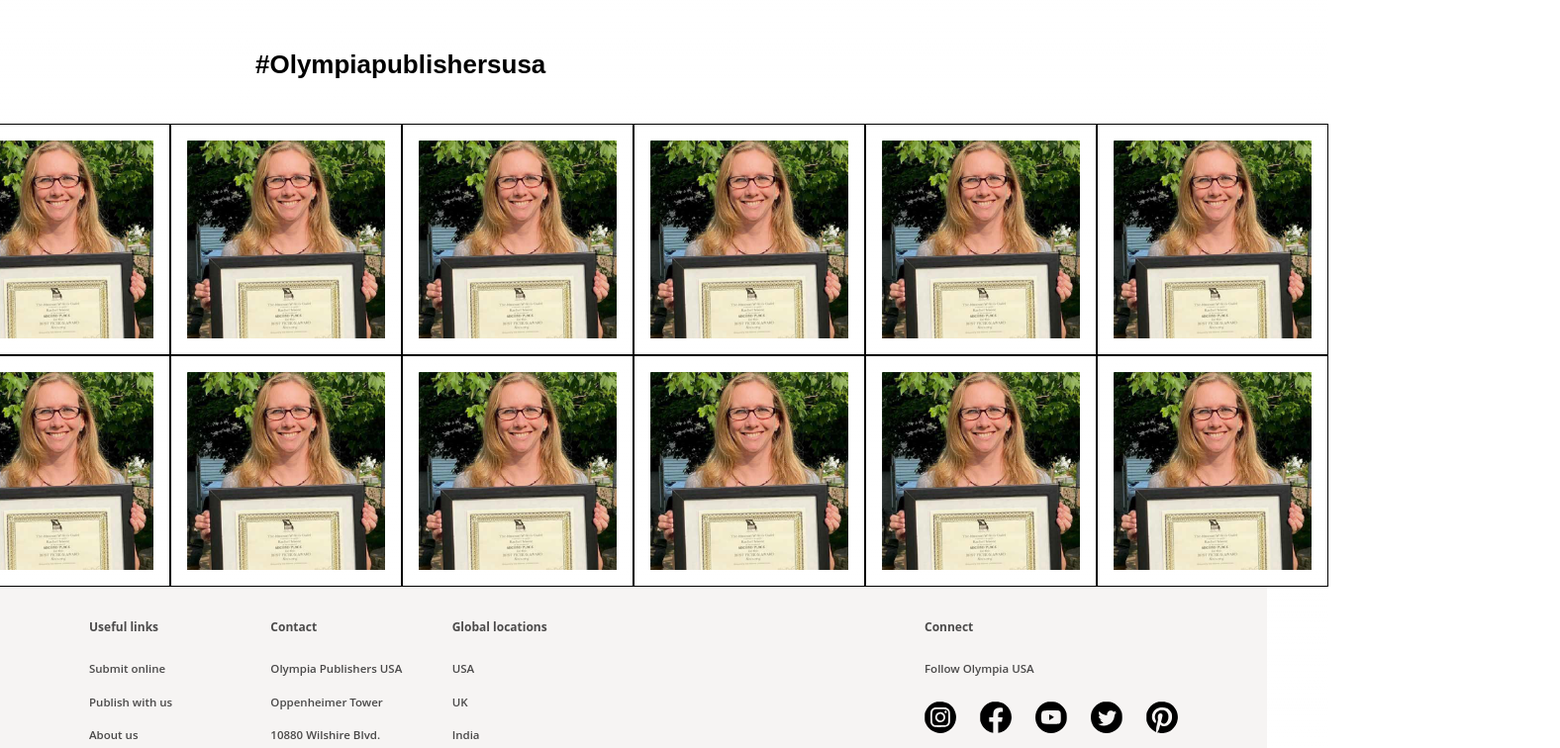
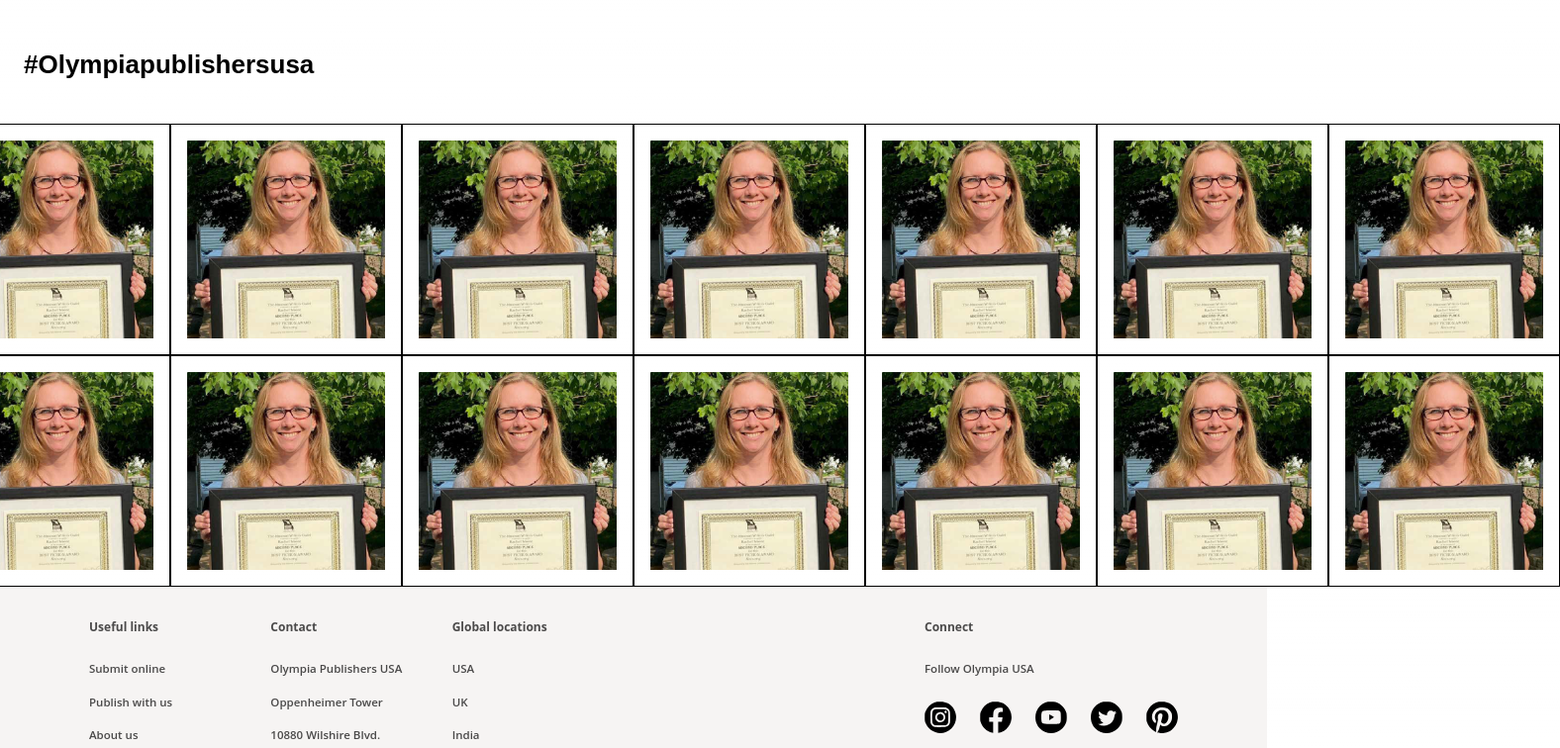
Before and after one commit to Hadees621/Olympia-USA, a Next.js app: page / in a window 1280 px wide. Shown: the part 5680-6436 px from the top of the page at 99% size, 1576 px wide, since content can reach past the window. Built offline with nearby package versions, Linux system fonts and the light colour scheme.

Commit message:
fix: hashtag

```diff
--- a/src/components/home/HashtagSection.js
+++ b/src/components/home/HashtagSection.js
@@ -74,9 +74,9 @@ const HashtagSection = () => {
         </div>
       </div>
 
-      <div className="hidden lg:block">
-        <div className="w-full flex">{renderImages(6)}</div>
-        <div className="w-full flex">{renderImages(6)}</div>
+      <div className="hidden lg:block  overflow-x-scroll">
+        <div className="w-full flex">{renderImages(8)}</div>
+        <div className="w-full flex">{renderImages(8)}</div>
       </div>
     </div>
   );
```
